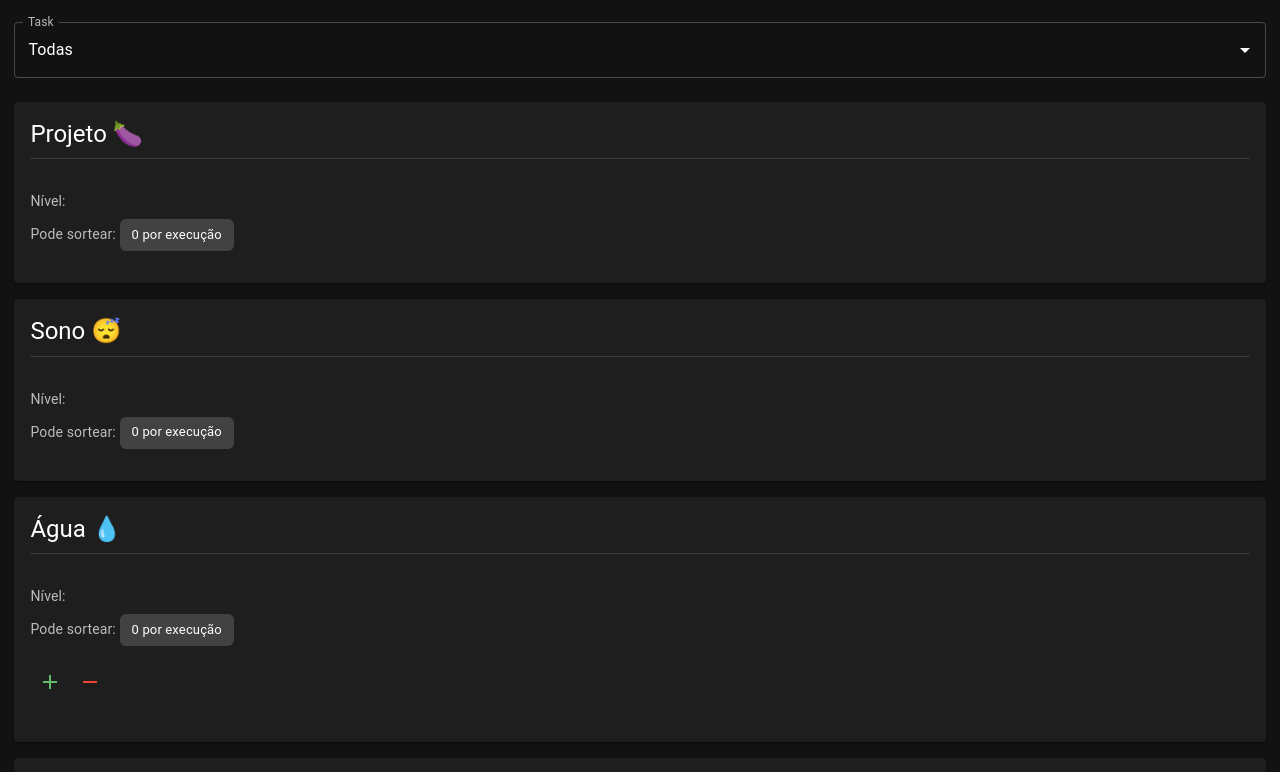
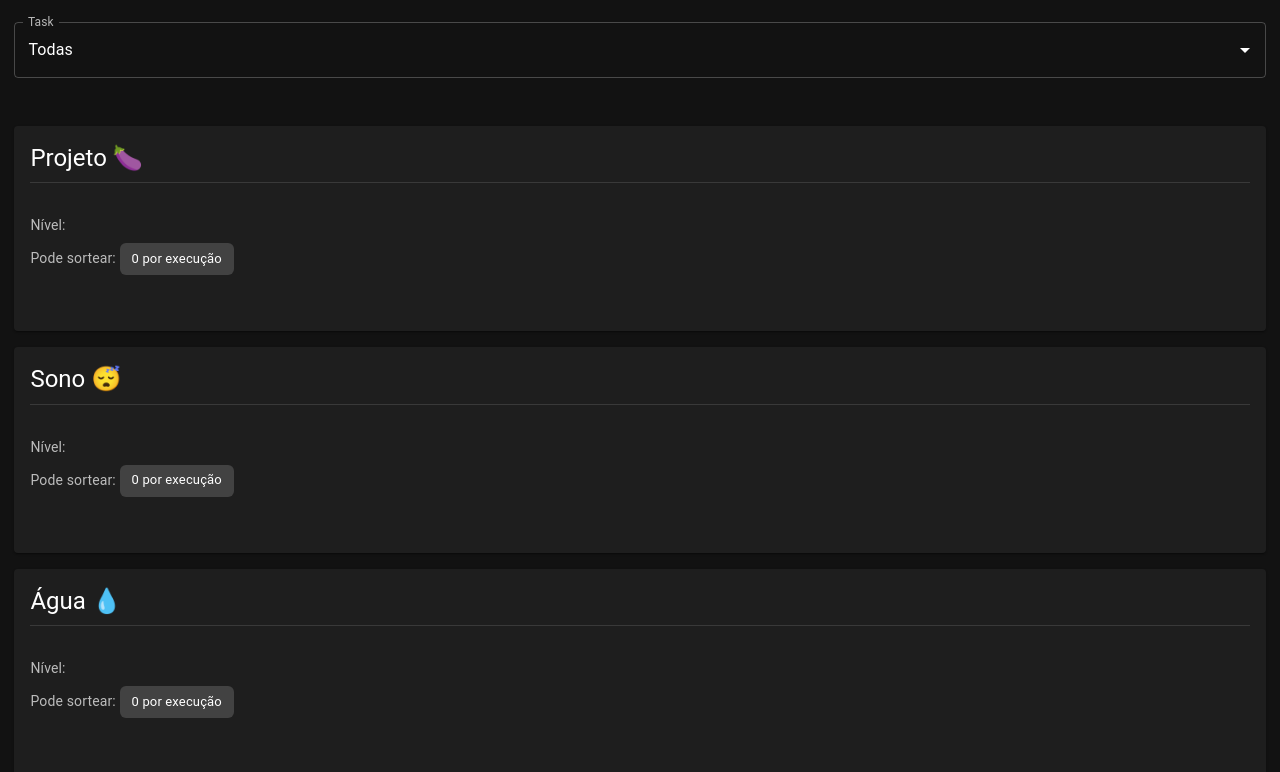
Before and after one commit to guiosouza/react-gamification-web-app, a Next.js app: page /exp in a window 1280 px wide. Shown: the part 285-1057 px from the top of the page. Built offline with nearby package versions, Linux system fonts and the light colour scheme.

Commit message:
Adicionar lógica de clique nas cartas de tarefa e ajustar estilo do componente TaskCard

```diff
--- a/src/app/exp/page.tsx
+++ b/src/app/exp/page.tsx
@@ -287,6 +287,16 @@ export default function Exp() {
     checkIfThereIsQuantityStored({ label: actualTask });
   }, [actualTask]);
 
+  const handleCardClick = (taskName: string) => {
+    const matchedOption = options.find(option => option.label === taskName);
+    if (matchedOption) {
+      setSelectedTask(matchedOption);
+      setTaskInput({});
+      setDrawResults(null);
+      checkIfThereIsQuantityStored(matchedOption);
+    }
+  };
+
   return (
     <>
       <div style={{ marginBottom: "96px" }}>
@@ -306,7 +316,7 @@ export default function Exp() {
           sx={{ width: "100%" }}
         />
       </div>
-      <div className="generic-container">
+      <div className="generic-container" style={{ marginBottom: "48px" }}>
         <Autocomplete
           disablePortal
           options={options}
@@ -356,6 +366,7 @@ export default function Exp() {
                 taskName={option.label}
                 level={level}
                 packs={calculatePacksByTask(option.label, level)}
+                onCardClick={handleCardClick}
               />
             ))
         ) : (
@@ -367,6 +378,7 @@ export default function Exp() {
             selectedNow={selectedTask.label}
             shouldRemoveAlerts={shouldRemoveAlerts}
             setShouldRemoveAlerts={setShouldRemoveAlerts}
+            onCardClick={handleCardClick}
           />
         )}
       </div>
--- a/src/components/task-card.tsx
+++ b/src/components/task-card.tsx
@@ -3,7 +3,13 @@ import Card from "@mui/material/Card";
 import CardContent from "@mui/material/CardContent";
 import Typography from "@mui/material/Typography";
 import { Add, Remove } from "@mui/icons-material";
-import { Alert, Chip, Divider, IconButton } from "@mui/material";
+import {
+  Alert,
+  CardActionArea,
+  Chip,
+  Divider,
+  IconButton,
+} from "@mui/material";
 
 interface TaskCardProps {
   taskName: string;
@@ -17,6 +23,7 @@ interface TaskCardProps {
     packs: number;
     wonPacks: number;
   } | null;
+  onCardClick: (taskName: string) => void;
 }
 
 export default function TaskCard({
@@ -27,6 +34,7 @@ export default function TaskCard({
   selectedNow,
   shouldRemoveAlerts,
   setShouldRemoveAlerts,
+  onCardClick,
 }: TaskCardProps) {
   const [alerts, setAlerts] = React.useState<string[]>([]);
 
@@ -98,6 +106,7 @@ export default function TaskCard({
 
   return (
     <Card sx={{ marginBottom: 2 }}>
+      <CardActionArea onClick={() => onCardClick(taskName)}>
         <CardContent>
           <Typography gutterBottom variant="h5" component="div">
             {taskName} {taskName === "Sem Álcool" ? "🚫" : ""}{" "}
@@ -132,7 +141,10 @@ export default function TaskCard({
           </Typography>
           {drawResults && (
             <>
-            <Typography variant="body2" sx={{ color: "text.secondary", mb: 1 }}>
+              <Typography
+                variant="body2"
+                sx={{ color: "text.secondary", mb: 1 }}
+              >
                 Total de packs sorteados: {drawResults.packs}
               </Typography>
               <Typography
@@ -150,21 +162,28 @@ export default function TaskCard({
                   }}
                 />
               </Typography>
-            <Typography variant="body2" sx={{ color: "text.secondary", mb: 4 }}>
+              <Typography
+                variant="body2"
+                sx={{ color: "text.secondary", mb: 4 }}
+              >
                 Do total sorteado, ganhou: {calculateWinPercentage()}%
               </Typography>
             </>
           )}
+        </CardContent>
+      </CardActionArea>
+      <div style={{ padding: "16px" }}>
         {taskName === "Água" ||
         taskName === "Nutrição" ||
         taskName === "Sem Álcool" ? (
           <>
             {!selectedNow ? (
-              <div style={{ marginTop: "16px" }}>
+              <div style={{ marginTop: "16px", display: "flex", justifyContent: "space-evenly" }}>
                 <IconButton
                   color="success"
                   aria-label="add"
                   onClick={() => handleAddTask(taskName)}
+                  sx={{border: "1px solid #4caf50", borderRadius: "6px"}}
                 >
                   <Add />
                 </IconButton>
@@ -172,6 +191,7 @@ export default function TaskCard({
                   color="error"
                   aria-label="remove"
                   onClick={handleRemoveLastAlert}
+                  sx={{border: "1px solid #f44336", borderRadius: "6px"}}
                 >
                   <Remove />
                 </IconButton>
@@ -194,7 +214,7 @@ export default function TaskCard({
             </div>
           </>
         ) : null}
-      </CardContent>
+      </div>
     </Card>
   );
 }
```
Lines whose indentation alone changed are shown as unchanged.
